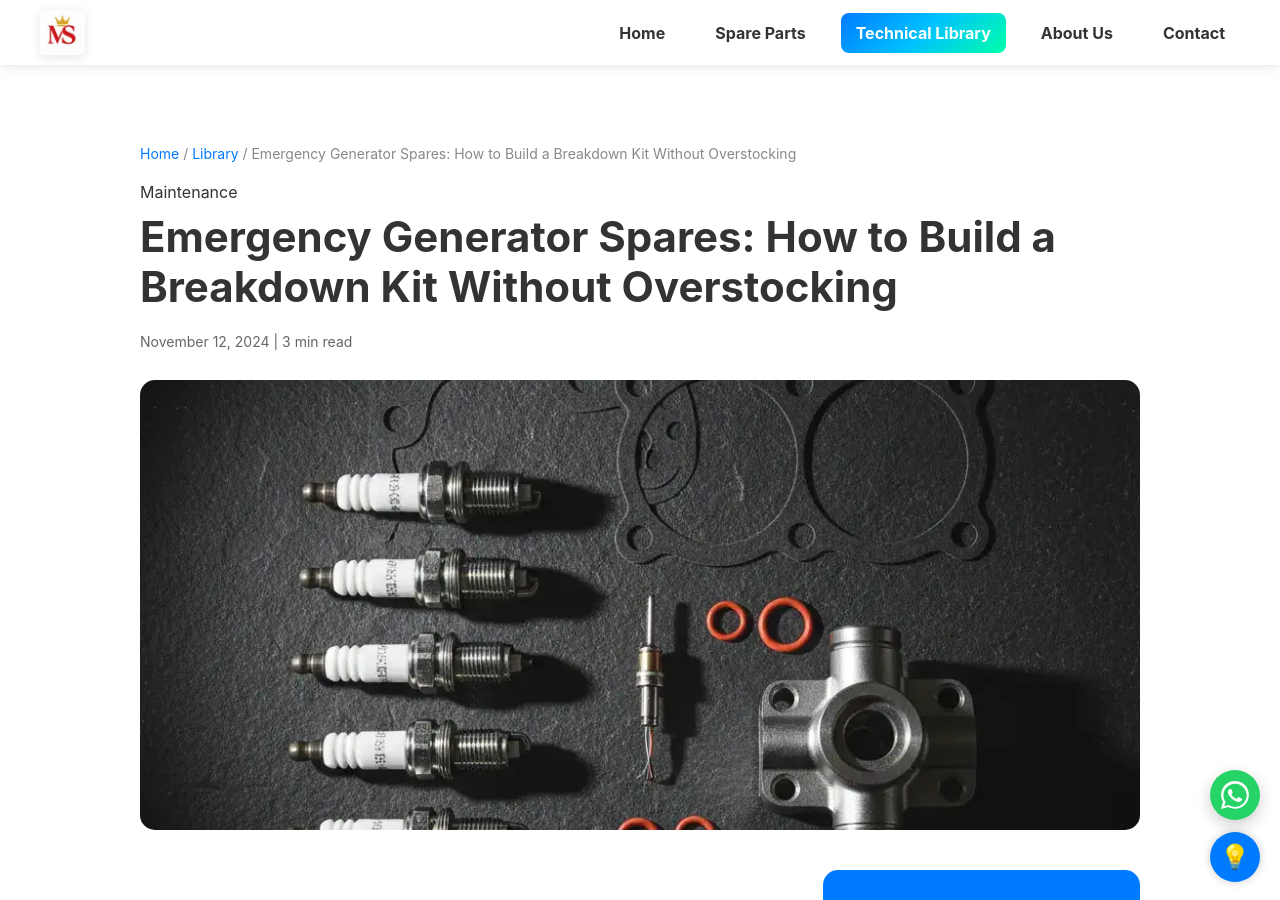
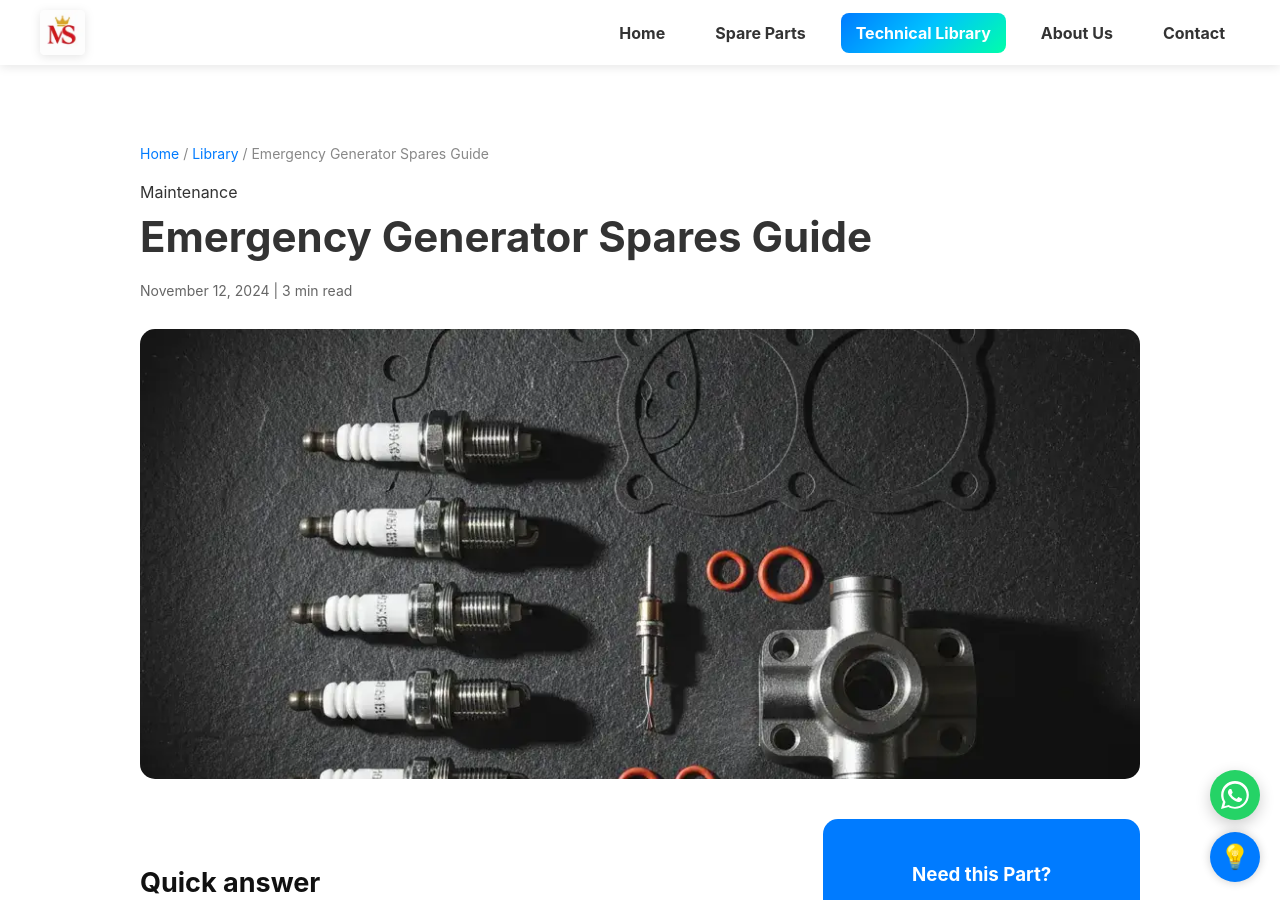
Before and after one commit to Khisal786/Mega-Solutions-UAE, a Jekyll site: the page built from _posts/2024-11-12-emergency-breakdown-kits-essential-parts.md, in a window 1280 px wide and 900 px high. Built offline with Jekyll 4.4.1, drawn with Linux system fonts in a browser that asks for light colours.

Commit message:
Update title of emergency breakdown kit post

```diff
--- a/_posts/2024-11-12-emergency-breakdown-kits-essential-parts.md
+++ b/_posts/2024-11-12-emergency-breakdown-kits-essential-parts.md
@@ -1,6 +1,6 @@
 ---
 layout: post
-title: "Emergency Generator Spares: How to Build a Breakdown Kit Without Overstocking"
+title: "Emergency Generator Spares Guide"
 date: 2024-11-12
 last_modified_at: 2026-09-04
 image: /assets/images/blog/emergency-breakdown-kit-jenbacher-gas-engine.webp
```
